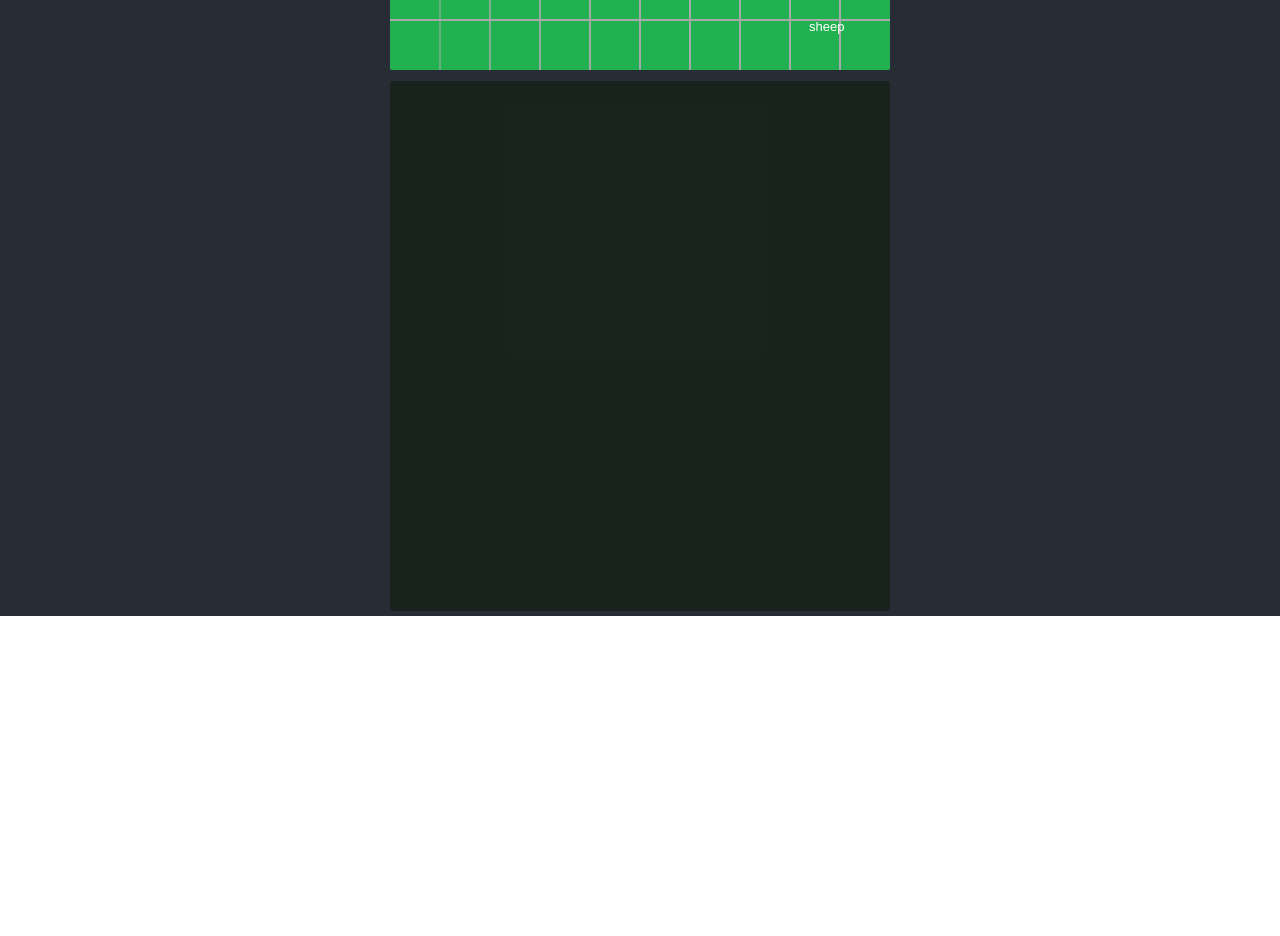
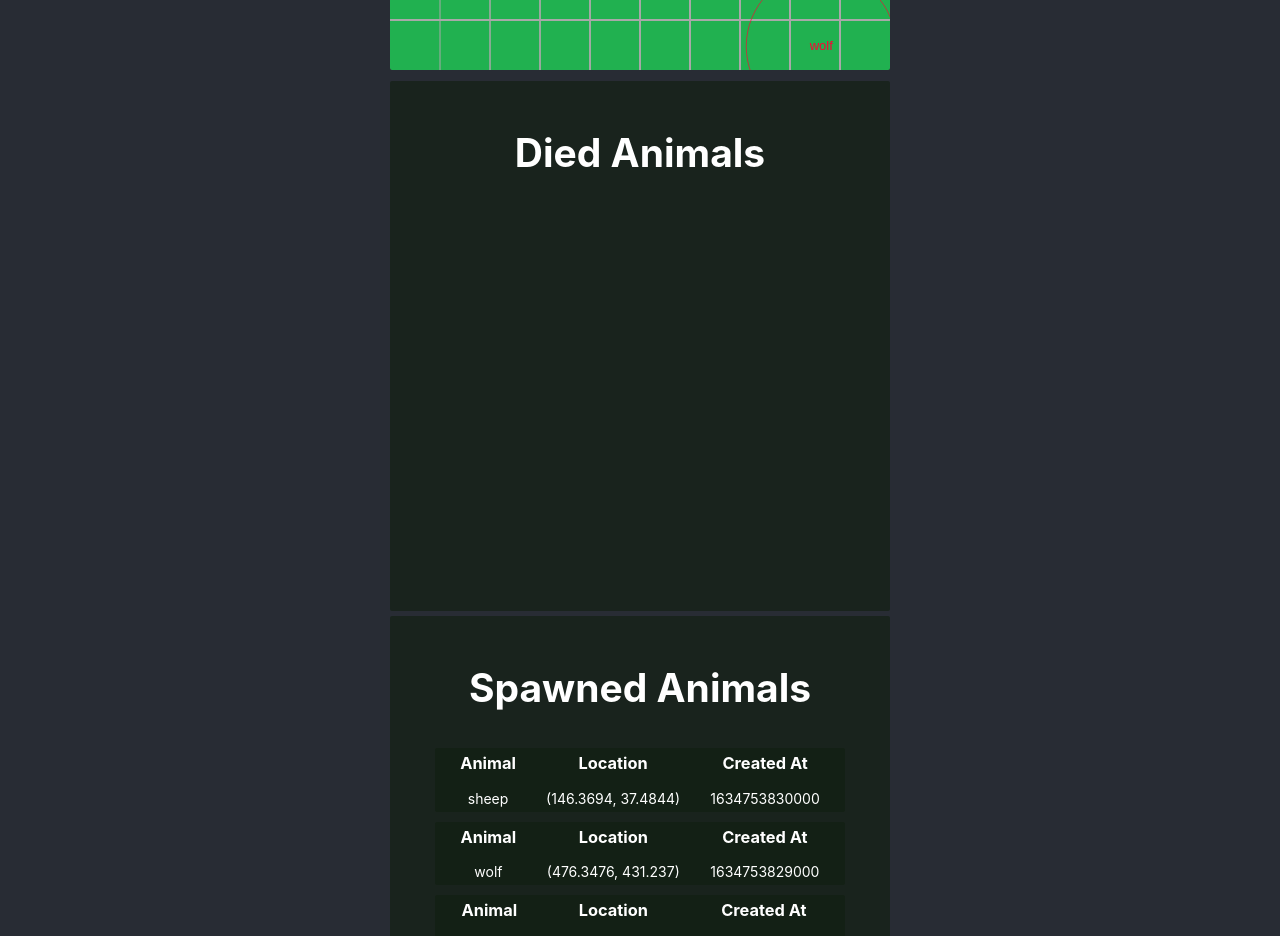
Before and after one commit to AhmedEldessouki/a-game, a React (Create React App) app: page / in a window 1280 px wide. Shown: the part 660-1596 px from the top of the page. Before the commit the page ends 1276 px from the top, so only its background shows below. Built offline with nearby package versions, Linux system fonts and the light colour scheme.

Commit message:
new SafePoint cleaning adding spawned animal array to use it insted of creating aa combined one

```diff
--- a/src/components/grid/grid.tsx
+++ b/src/components/grid/grid.tsx
@@ -1,7 +1,6 @@
 import React from 'react'
 import styled from '@emotion/styled'
 import {keyframes} from '@emotion/react'
-import fake from 'faker'
 import type {AnimalsType} from './oracle'
 
 const Canvas = styled.canvas`
@@ -44,7 +43,7 @@ const SubHistoryContainer = styled.div`
   flex-wrap: wrap;
   justify-content: space-evenly;
   align-items: center;
-  h2 {
+  h3 {
     margin-top: 0;
   }
   animation: ${enterAnimation} 300ms ease;
@@ -64,16 +63,16 @@ function Card({
   return (
     <SubHistoryContainer>
       <span>
-        <h2>Died Animal</h2>
-        {type}.
+        <h3> Animal</h3>
+        {type}
       </span>
       <div>
         <span>
-          <h2>Location</h2>({latitude}, {longitude})
+          <h3>Location</h3>({latitude}, {longitude})
         </span>
       </div>
       <span>
-        <h2>Created At</h2> {createdAt}
+        <h3>Created At</h3> {createdAt}
       </span>
     </SubHistoryContainer>
   )
@@ -115,11 +114,13 @@ function Grid({
   wolfs,
   bears,
   history,
+  combined,
 }: {
   animals: AnimalsType
-  wolfs?: AnimalsType
-  bears?: AnimalsType
-  history?: AnimalsType
+  wolfs: AnimalsType
+  bears: AnimalsType
+  history: AnimalsType
+  combined: AnimalsType
 }) {
   const [time, setTime] = React.useState(`${new Date()
     .getHours()
@@ -205,6 +206,7 @@ function Grid({
     if (!bears) return
     if (!wolfs) return
     if (sheeps.length <= 0) return
+
     for (
       let i = 0;
       i < (sheeps.length || bears.length || wolfs.length);
@@ -215,7 +217,7 @@ function Grid({
         const removedAnimal = sheeps.shift()
         if (removedAnimal) {
           console.log(`${removedAnimal.type} Is Dead`)
-          history.unshift({...removedAnimal, id: fake.datatype.uuid()})
+          history.unshift({...removedAnimal})
         }
       }
       if (i < wolfs.length) {
@@ -223,7 +225,7 @@ function Grid({
         const removedAnimal = wolfs.shift()
         if (removedAnimal) {
           console.log(`${removedAnimal.type} Is Dead`)
-          history.unshift({...removedAnimal, id: fake.datatype.uuid()})
+          history.unshift({...removedAnimal})
         }
       }
       if (i < bears.length) {
@@ -231,7 +233,7 @@ function Grid({
         const removedAnimal = bears.shift()
         if (removedAnimal) {
           console.log(`${removedAnimal.type} Is Dead`)
-          history.unshift({...removedAnimal, id: fake.datatype.uuid()})
+          history.unshift({...removedAnimal})
         }
       }
       if (history.length > 60) {
@@ -248,11 +250,11 @@ function Grid({
   React.useEffect(() => {
     if (!history) return
     if (!wolfs) return
+
     for (let i = 0; i < wolfs.length; i += 1) {
       const wolf = wolfs[i]
       for (let x = 0; x < sheeps.length; x += 1) {
         const {type, location} = sheeps[x]
-        if (type === 'sheep') {
         if (
           location.latitude <= wolf.location.latitude + 500 * 0.15 &&
           location.latitude >= wolf.location.latitude - 500 * 0.15 &&
@@ -261,24 +263,23 @@ function Grid({
         ) {
           const removedAnimal = sheeps.splice(x, 1)
           wolf.location = removedAnimal[0].location
-            history.unshift({...removedAnimal[0], id: fake.datatype.uuid()})
+          history.unshift({...removedAnimal[0]})
           console.log(`A Wolf Has Eaten a ${type}`)
           break
         }
       }
     }
-    }
-  }, [JSON.stringify(sheeps), JSON.stringify(wolfs)])
+  }, [JSON.stringify(sheeps), JSON.stringify(history), JSON.stringify(wolfs)])
 
   React.useEffect(() => {
     if (!bears) return
     if (!wolfs) return
     if (!history) return
+
     for (let i = 0; i < bears.length; i += 1) {
       const bear = bears[i]
       for (let x = 0; x < wolfs.length; x += 1) {
         const {type, location} = wolfs[x]
-        if (type === 'wolf') {
         if (
           location.latitude <= bear.location.latitude + 500 * 0.2 &&
           location.latitude >= bear.location.latitude - 500 * 0.2 &&
@@ -287,22 +288,33 @@ function Grid({
         ) {
           const removedAnimal = wolfs.splice(x, 1)
           bear.location = removedAnimal[0].location
-            history.unshift({...removedAnimal[0], id: fake.datatype.uuid()})
+          history.unshift({...removedAnimal[0]})
           console.log(`A Bear Has Eaten a ${type}`)
           break
         }
       }
     }
-    }
-  }, [JSON.stringify(bears), JSON.stringify(wolfs)])
+  }, [JSON.stringify(bears), JSON.stringify(history), JSON.stringify(wolfs)])
 
   return (
     <div>
       <h1>Current: {time}</h1>
       <Canvas width="500" height="500" ref={canvasRef} />
       <HistoryContainer>
-        {history &&
-          history.map(({type, location, createdAt, id}, i) => (
+        <h2>Died Animals</h2>
+        {history.map(({type, location, createdAt, id}, i) => (
+          <Card
+            key={id}
+            type={type}
+            latitude={location.latitude}
+            longitude={location.longitude}
+            createdAt={createdAt}
+          />
+        ))}
+      </HistoryContainer>
+      <HistoryContainer>
+        <h2>Spawned Animals</h2>
+        {combined.map(({type, location, createdAt, id}, i) => (
           <Card
             key={id}
             type={type}
--- a/src/components/grid/oracle.tsx
+++ b/src/components/grid/oracle.tsx
@@ -8,8 +8,9 @@ type AnimalsType = {
   location: {latitude: number; longitude: number}
   createdAt: number
   color: string
-  id?: string
+  id: string
 }[]
+
 const spawn = () => {
   // ? Sheep s > 0 && s <= 100
   // ? Wolf w > 101 && w <= 110 Radius: 15%
@@ -20,6 +21,7 @@ const spawn = () => {
     location: {latitude: number; longitude: number}
     createdAt: number
     color: string
+    id: string
   } = {
     type: 'sheep',
     location: {
@@ -28,6 +30,7 @@ const spawn = () => {
     },
     createdAt: Date.now(),
     color: 'white',
+    id: faker.datatype.uuid(),
   }
   if (num < 101) {
     // ? Defaulted
@@ -36,19 +39,25 @@ const spawn = () => {
     animal.color = '#ff0035'
   } else {
     animal.type = 'bear'
-    animal.color = ' 	#1b45d7'
+    animal.color = '#1b45d7'
   }
   return animal
 }
+
 function Oracle() {
   const historyRef = React.useRef<AnimalsType>([])
   const sheepsRef = React.useRef<AnimalsType>([])
   const redZonesRef = React.useRef<AnimalsType>([])
   const blueZonesRef = React.useRef<AnimalsType>([])
+  const combined = React.useRef<AnimalsType>([])
 
   React.useEffect(() => {
     setInterval(() => {
       const animal = spawn()
+      if (combined.current.length > 20) {
+        combined.current.splice(19, combined.current.length - 1)
+      }
+      combined.current.unshift(animal)
       if (animal.type === 'wolf') {
         redZonesRef.current.push(animal)
       } else if (animal.type === 'bear') {
@@ -74,6 +83,7 @@ function Oracle() {
         wolfs={redZonesRef.current}
         bears={blueZonesRef.current}
         history={historyRef.current}
+        combined={combined.current}
       />
     </div>
   )
```
Lines whose indentation alone changed are shown as unchanged.
